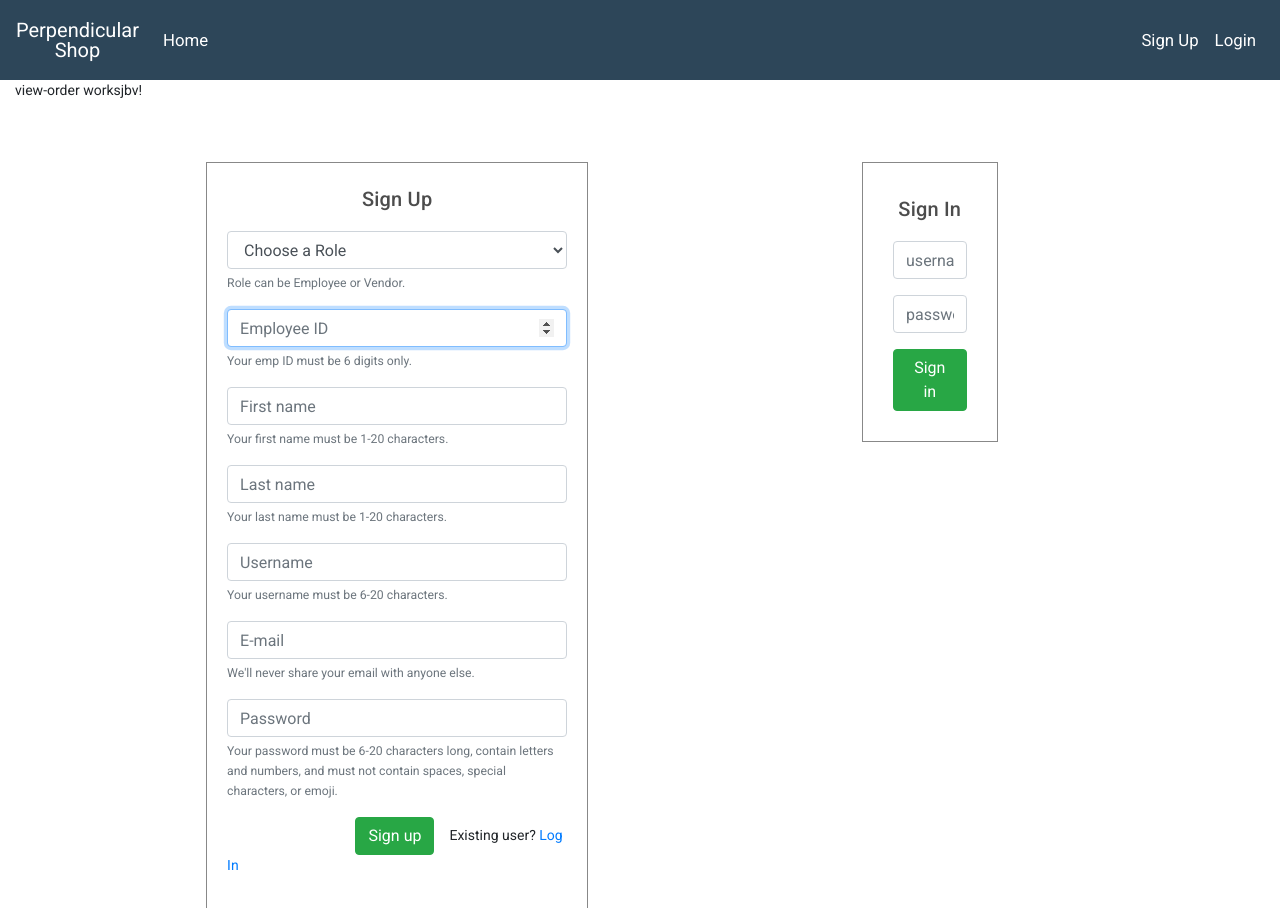
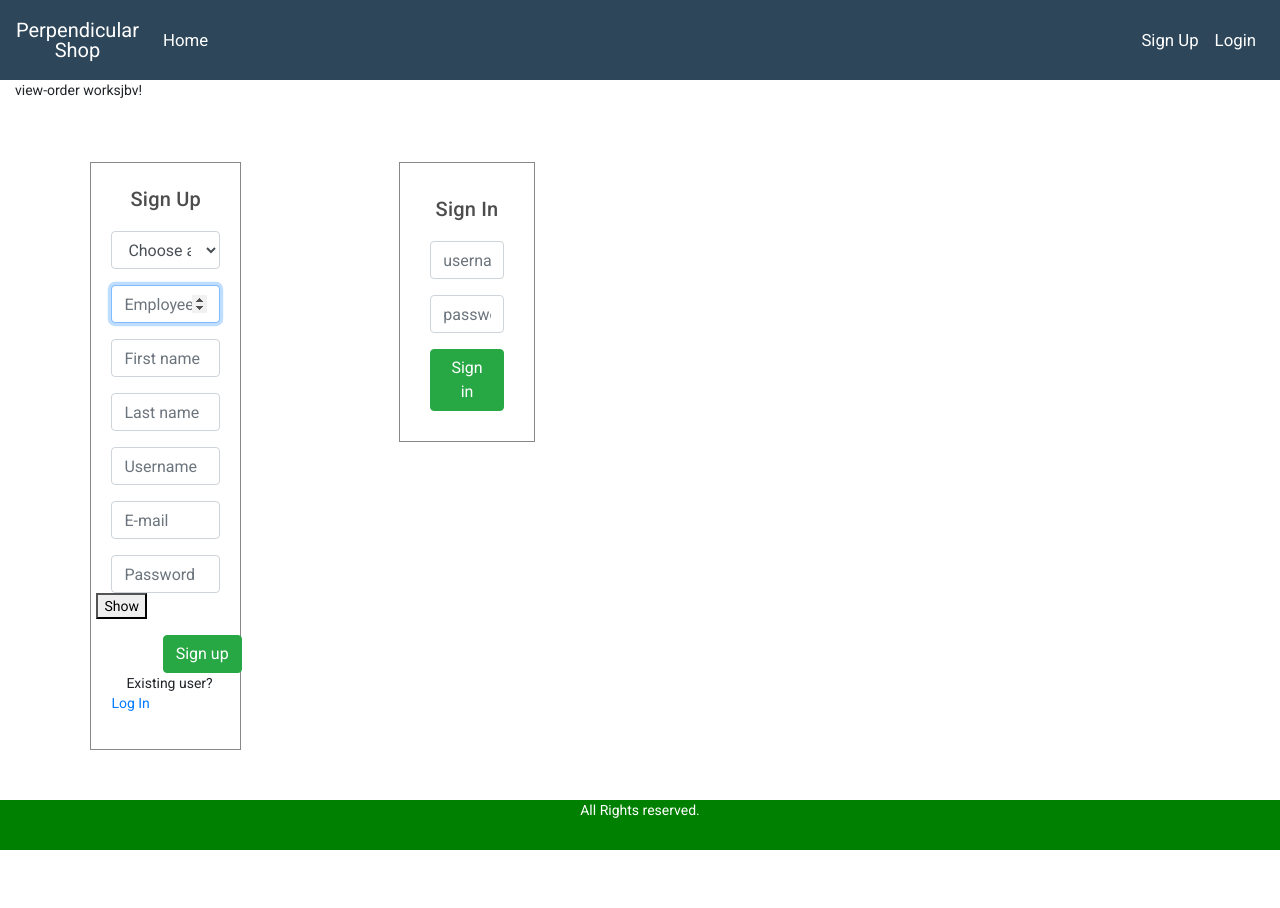
Before and after one commit to kundankumar26/angular-furniture-shop, an Angular app: page /create-order in a window 1280 px wide. Shown: the top 908 px of the page. After the commit the page ends 810 px from the top, so only its background shows below. Built offline with nearby package versions, Linux system fonts and the light colour scheme.

Commit message:
added toggle

```diff
--- a/src/app/app.component.html
+++ b/src/app/app.component.html
@@ -4,8 +4,8 @@
 </div>
 
 
-<!-- <footer class="footer">
+<footer class="footer">
   <div class="container">
     <span>All Rights reserved.</span>
   </div>
-</footer> -->
+</footer>
--- a/src/app/header/header.component.html
+++ b/src/app/header/header.component.html
@@ -11,7 +11,7 @@
         <a href="/vendor" class="nav-link" routerLink="vendor">Vendor Board</a>
       </li>
       <li class="nav-item"  *ngIf="showEmployeeBoard">
-        <a href="/employee" class="nav-link" routerLink="employee">Employee</a>
+        <a href="/employee" class="nav-link" routerLink="employee">Orders</a>
       </li>
     </ul>
 
@@ -26,11 +26,11 @@
 
     <ul class="navbar-nav ml-auto" *ngIf="isLoggedIn">
       <li class="nav-item">
-        <a href="#" class="nav-link">Hey {{ username | titlecase}}<br>
-          <span *ngIf="showEmployeeBoard">- the Dedicated Employee </span>
-          <span *ngIf="showVendorBoard">- the Vendor Boy</span>
-          <span *ngIf="showAdminBoard">- the Cool Admin </span>
-        </a>
+        Hey {{ username | titlecase}}<br>
+          <span *ngIf="showEmployeeBoard">Employee </span>
+          <span *ngIf="showVendorBoard">Vendor</span>
+          <span *ngIf="showAdminBoard">Admin </span>
+
       </li>
       <li class="nav-item">
         <a href class="nav-link" (click)="logout()">LogOut</a>
--- a/src/app/register/register.component.html
+++ b/src/app/register/register.component.html
@@ -20,7 +20,7 @@
             <option value="employee" active> Employee </option>
             <option value="vendor"> Vendor </option>
           </select>
-          <small *ngIf="!submitted" class="form-text text-muted"> Role can be Employee or Vendor.</small>
+          <!-- <small *ngIf="!submitted" class="form-text text-muted"> Role can be Employee or Vendor.</small> -->
           <div *ngIf="submitted && signupForm.get('role').errors" class="invalid-feedback">
             <div *ngIf="signupForm.get('role').errors.required">Role is required.</div>
           </div>
@@ -31,7 +31,7 @@
         <div class="col-md-12">
           <input type="number" [formControlName]="'empId'" class="form-control" required autofocus placeholder="Employee ID"
             [ngClass]="{ 'is-invalid': submitted && signupForm.get('empId').errors }" maxlength="6" minlength="5">
-          <small *ngIf="!submitted" class="form-text text-muted"> Your emp ID must be 6 digits only. </small>
+          <!-- <small *ngIf="!submitted" class="form-text text-muted"> Your emp ID must be 6 digits only. </small> -->
           <span *ngIf="submitted" class="invalid-feedback"> Your emp ID must be 6 digits only. </span>
         </div>
       </div>
@@ -40,7 +40,7 @@
         <div class="col-md-12">
           <input type="text" [formControlName]="'empFirstName'" class="form-control" required autofocus placeholder="First name"
            [ngClass]="{ 'is-invalid': submitted && signupForm.get('empFirstName').errors }">
-          <small *ngIf="!submitted" class="form-text text-muted"> Your first name must be 1-20 characters. </small>
+          <!-- <small *ngIf="!submitted" class="form-text text-muted"> Your first name must be 1-20 characters. </small> -->
           <span *ngIf="submitted" class="invalid-feedback"> Your first name must be 1-20 characters. </span>
         </div>
       </div>
@@ -49,7 +49,7 @@
         <div class="col-md-12">
           <input type="text" [formControlName]="'empLastName'" class="form-control" required autofocus placeholder="Last name"
             [ngClass]="{ 'is-invalid': submitted && signupForm.get('empLastName').errors }">
-          <small *ngIf="!submitted" class="form-text text-muted"> Your last name must be 1-20 characters. </small>
+          <!-- <small *ngIf="!submitted" class="form-text text-muted"> Your last name must be 1-20 characters. </small> -->
           <span *ngIf="submitted" class="invalid-feedback"> Your last name must be 1-20 characters. </span>
         </div>
       </div>
@@ -58,7 +58,7 @@
         <div class="col-md-12">
           <input type="text" [formControlName]="'empUsername'" class="form-control" required autofocus placeholder="Username"
             [ngClass]="{ 'is-invalid': submitted && signupForm.get('empUsername').errors }">
-          <small *ngIf="!submitted" class="form-text text-muted">Your username must be 6-20 characters.</small>
+          <!-- <small *ngIf="!submitted" class="form-text text-muted">Your username must be 6-20 characters.</small> -->
           <span *ngIf="submitted" class="invalid-feedback"> Your username must be 6-20 characters. </span>
         </div>
       </div>
@@ -68,7 +68,7 @@
         <div class="col-md-12">
           <input type="email" [formControlName]="'email'" class="form-control" required autofocus placeholder="E-mail"
             aria-describedby="emailHelpBlock" [ngClass]="{ 'is-invalid': submitted && signupForm.get('email').errors }">
-          <small *ngIf="!submitted" class="form-text text-muted">We'll never share your email with anyone else.</small>
+          <!-- <small *ngIf="!submitted" class="form-text text-muted">We'll never share your email with anyone else.</small> -->
           <span *ngIf="submitted" class="invalid-feedback"> Please provide a valid email. </span>
         </div>
       </div>
@@ -76,12 +76,13 @@
       <div class="form-group row">
         <div class="col-md-12">
           <input type="password" [formControlName]="'empPassword'" class="form-control" required autofocus placeholder="Password"
-            [ngClass]="{ 'is-invalid': submitted && signupForm.get('empPassword').errors }">
-          <small *ngIf="!submitted" class="form-text text-muted">
-            Your password must be 6-20 characters long, contain letters and numbers, and must not contain spaces, special characters, or emoji. </small>
+            [ngClass]="{ 'is-invalid': submitted && signupForm.get('empPassword').errors }" id="myInputPassword" [type]="showPasswordBool ? 'text' : 'password'" >
+          <!-- <small *ngIf="!submitted" class="form-text text-muted">
+            Your password must be 6-20 characters long, contain letters and numbers, and must not contain spaces, special characters, or emoji. </small> -->
           <span *ngIf="submitted" class="invalid-feedback">
             Your password must be 6-20 characters long, contain letters and numbers, and must not contain spaces, special characters, or emoji.  </span>
         </div>
+        <button (click)="showPassword()">Show</button>
       </div>
 
       <div class="form-group">
--- a/src/app/register/register.component.ts
+++ b/src/app/register/register.component.ts
@@ -21,6 +21,7 @@ export class RegisterComponent implements OnInit {
   isSignUpSuccess: boolean = false;
   errorMessageDisplay: boolean;
   verificationEmail: string;
+  showPasswordBool: boolean = false;
 
   constructor(private authService: AuthService, private router: Router, private alertService: AlertService) { }
 
@@ -79,5 +80,8 @@ export class RegisterComponent implements OnInit {
       });
 
   }
+  showPassword(){
+    this.showPasswordBool = !this.showPasswordBool;
+  }
 
 }
```
